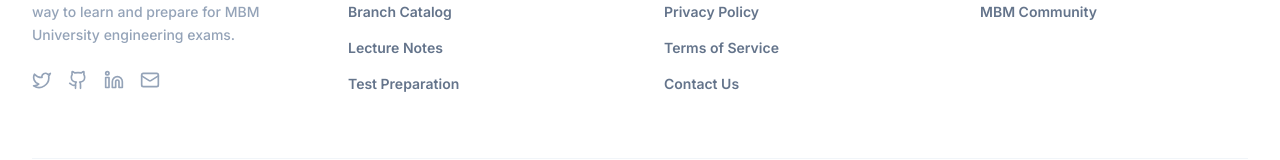
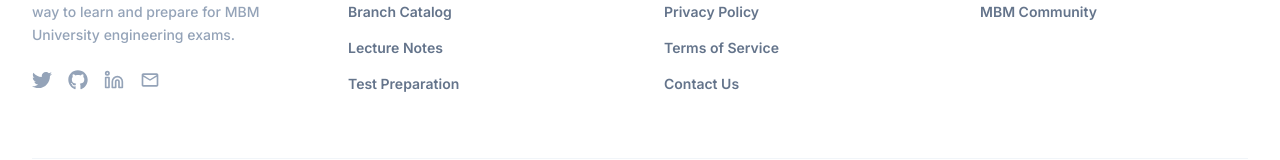
Before and after one commit to piyushpanwar0006-web/Uninotes-pro, a Next.js app: page / in a window 1280 px wide. Shown: the part 5233-5393 px from the top of the page. Built offline with nearby package versions, Linux system fonts and the light colour scheme; no server answers.

Commit message:
Fix: Replace lucide-react brand icons with react-icons to fix Netlify build

```diff
--- a/package.json
+++ b/package.json
@@ -34,6 +34,7 @@
     "postcss": "^8.5.8",
     "react": "^18.3.1",
     "react-dom": "^18.3.1",
+    "react-icons": "^5.6.0",
     "tailwind-merge": "^3.5.0",
     "tailwindcss": "^3.4.1",
     "uuid": "^13.0.0",
--- a/src/components/Footer.js
+++ b/src/components/Footer.js
@@ -1,5 +1,6 @@
 'use client';
-import { Github, Twitter as X, Mail } from 'lucide-react';
+import { FaGithub, FaTwitter as X } from 'react-icons/fa';
+import { MdOutlineMail as Mail } from 'react-icons/md';
 
 // Inline LinkedIn SVG — lucide-react renamed this icon across versions
 const LinkedInIcon = ({ className }) => (
@@ -29,7 +30,7 @@ export default function Footer() {
             </p>
             <div className="flex items-center gap-4 text-slate-400">
               {X && <X className="w-5 h-5 hover:text-emerald-500 cursor-pointer transition-colors" />}
-              {Github && <Github className="w-5 h-5 hover:text-emerald-500 cursor-pointer transition-colors" />}
+              {FaGithub && <FaGithub className="w-5 h-5 hover:text-emerald-500 cursor-pointer transition-colors" />}
               <LinkedInIcon className="w-5 h-5 hover:text-emerald-500 cursor-pointer transition-colors" />
               {Mail && <Mail className="w-5 h-5 hover:text-emerald-500 cursor-pointer transition-colors" />}
             </div>
```
Also changed, not shown: 1 other file (tests, documents, lock files or other folders).
